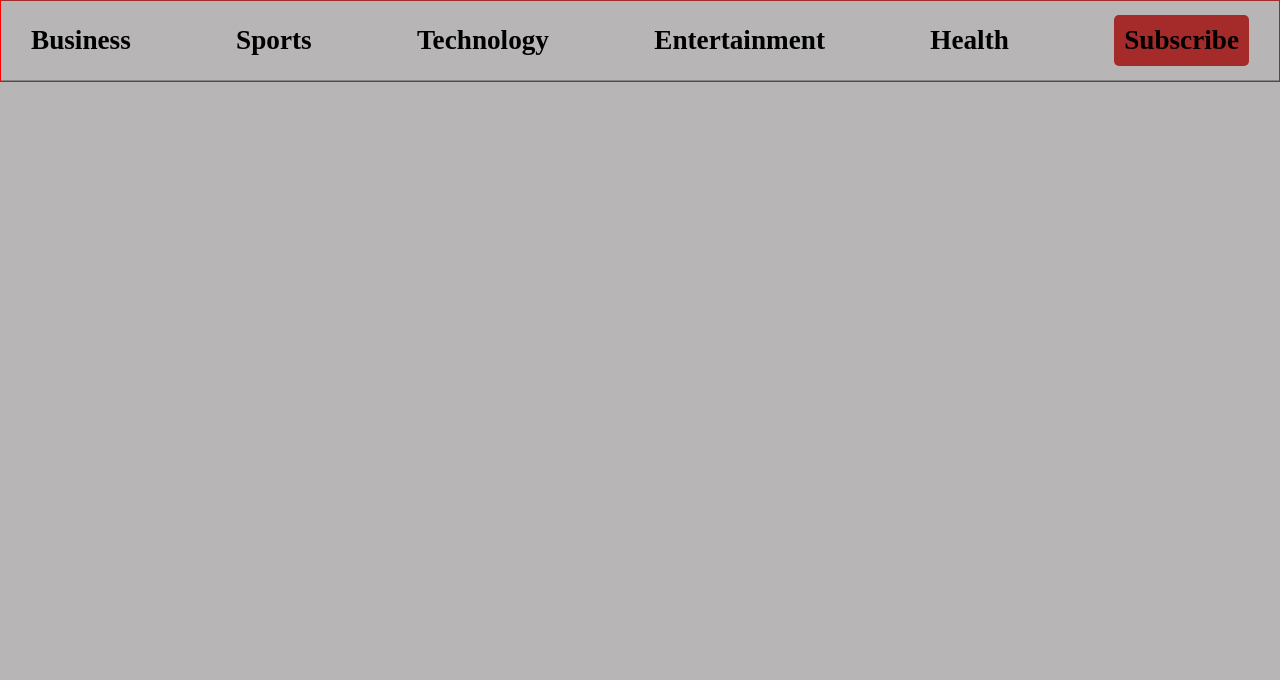
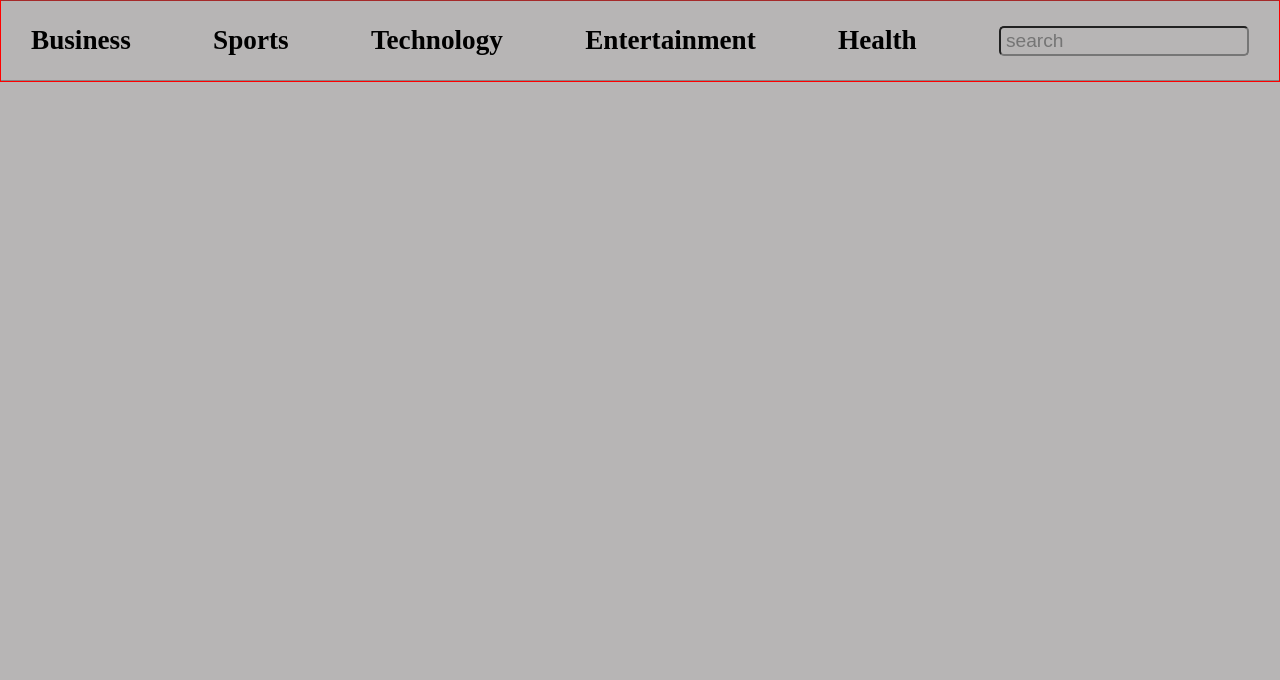
Before and after one commit to PrajnaYogesh/NewsAppUsingFetch, a plain HTML site: page index.html in a window 1280 px wide. Shown: the part 120-800 px from the top of the page. Drawn offline with Linux system fonts and the light colour scheme.

Commit message:
Search added

```diff
--- a/index.html
+++ b/index.html
@@ -24,7 +24,7 @@
     <p class="category-style cat">Technology</p>
     <p class="category-style cat">Entertainment</p>
     <p class="category-style cat">Health</p>
-    <p class="category-style sub">Subscribe</p>
+    <input type="search" name="search" id="search" placeholder="search">
 </div>
 
 </div>
--- a/style.css
+++ b/style.css
@@ -65,3 +65,23 @@ border-bottom: 2px solid brown;
 .sub:active{
     color: black;
 }
+
+
+input{
+    outline: none;
+    height:30px;
+    width: 250px;
+    border-radius: 5px;
+    font-size: 1.2rem;
+    padding-left: 5px;
+}
+
+/* textarea:focus, input:focus{
+    outline: none;
+} */
+
+/* .form-control:focus {
+    border-color: inherit;
+    -webkit-box-shadow: none;
+    box-shadow: none;
+  } */
```
